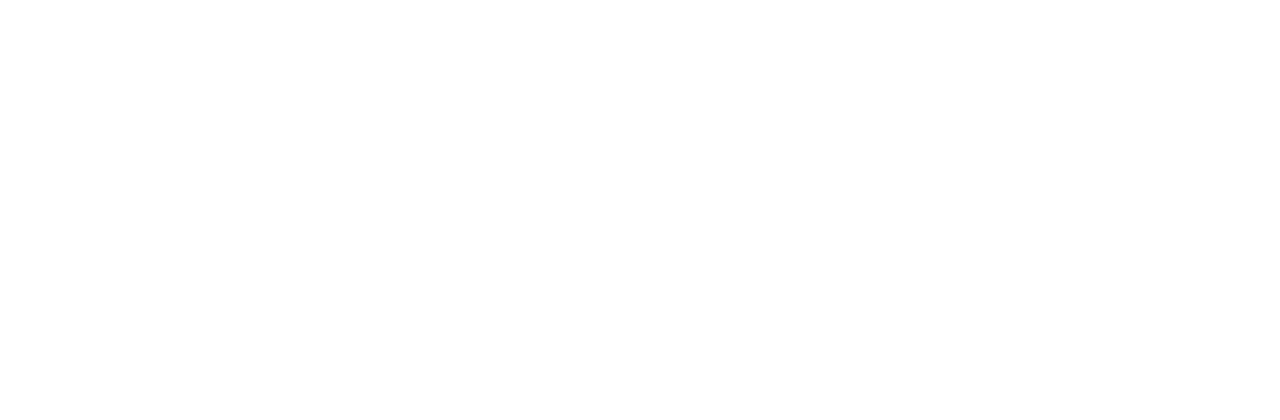
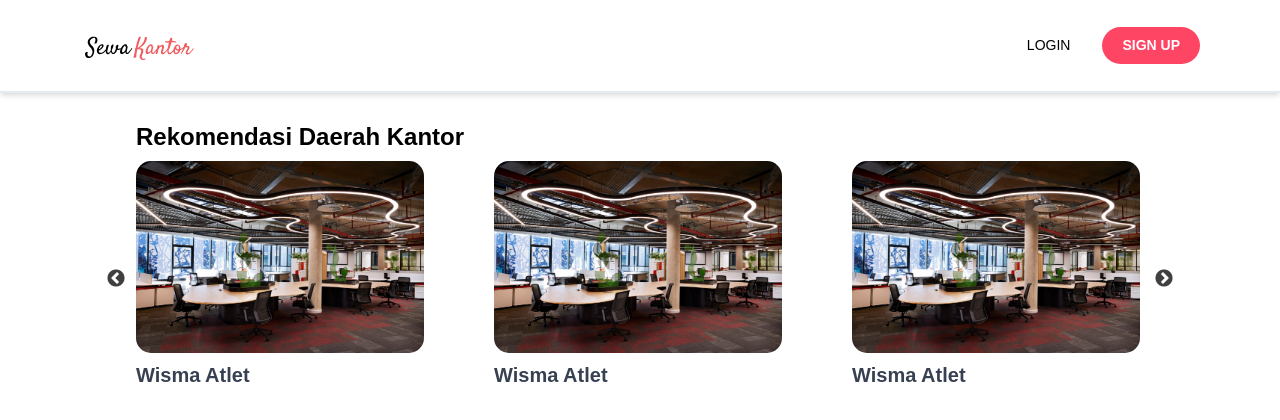
Before and after one commit to Sewakantor/frontend, a Next.js app: page / in a window 1280 px wide. Shown: the top 420 px of the page. Built offline with nearby package versions, Linux system fonts and the light colour scheme.

Commit message:
[ADD] Homepage, barus sampai carousels

```diff
--- a/components/CardCarousel.js
+++ b/components/CardCarousel.js
@@ -10,7 +10,7 @@
                     src={dummyImage}
                     alt="Kantor image"
                     objectFit='cover'
-                    className='absolute rounded-md object-none rounded-[15px]'
+                    className='absolute object-none rounded-[15px]'
                 />
             </div>
             <div className="py-1">
--- a/components/Carousels.js
+++ b/components/Carousels.js
@@ -1,153 +1,56 @@
-// import CardCarousel from '../components/CardCarousel'
-// import React from "react";
-// import Slider from "react-slick";
-// import { ArrowLeftIcon,ArrowRightIcon,ArrowCircleLeftIcon,ArrowCircleRightIcon} from '@heroicons/react/outline'
-// import Carousel from 'react-multi-carousel';
-// import "react-multi-carousel/lib/styles.css";
-
-// // const responsive = {
-// //     desktop: {
-// //       breakpoint: { max: 3000, min: 1024 },
-// //       items: 3,
-// //     },
-// //     tablet: {
-// //       breakpoint: { max: 1024, min: 464 },
-// //       items: 2,
-// //     },
-// //     mobile: {
-// //       breakpoint: { max: 464, min: 0 },
-// //       items: 1.5,
-// //     }
-// //   };
-
-// // export default function Carousels() {
-
-// //     const customLeftArrow = (
-// //         <div className="w-8 h-8 px-1 mb-5 ml-5 absolute left-0 text-center cursor-pointer bg-white rounded-full drop-shadow-2xl">
-// //             <ArrowLeftIcon className="w-5 h-5 my-1.5 mx-1" stoke="#000"/>
-// //         </div>
-// //     );
-
-// //     const customRightArrow = (
-// //         <div className="w-8 h-8 px-1 mb-5 mr-3 absolute right-0 text-center cursor-pointer bg-white rounded-full drop-shadow-2xl">
-// //             <ArrowRightIcon className="w-5 h-5 my-1.5 mx-1" stoke="#000"/>
-// //         </div>
-// //     );
-
-// //     return (
-// //         <>
-// //             <div className="p-10">
-// //                 <Carousel infinite customLeftArrow={customLeftArrow} customRightArrow={customRightArrow} responsive={responsive} itemClass="pl-10">
-// //                     <CardCarousel/>
-// //                     <CardCarousel/>
-// //                     <CardCarousel/>
-// //                     <CardCarousel/>
-// //                 </Carousel>
-// //             </div>
-// //         </>
-// //     )
-// // }
-
-// {/* {[...Array(3)].map((idx) => {
-//     return(
-//         <CardCarousel key={idx}/>
-//     )
-// })} */}
-// export default function Carousels() {
-//     const SlickArrowLeft = ({ currentSlide, slideCount, ...props }) => (
-//         <ArrowCircleLeftIcon className="w-6 h-6 text-gray-600" {...props}/>
-//       );
-
-//       const SlickArrowRight = ({ currentSlide, slideCount, ...props }) => (
-//         <ArrowCircleRightIcon className="w-6 h-6 text-gray-600" {...props}/>
-//       );
-
-//       const settings = {
-//         dots: false,
-//         infinite: true,
-//         speed: 500,
-//         slidesToShow: 3,
-//         slidesToScroll: 1,
-//         initialSlide:3,
-//         className: 'react__slick__slider__parent',
-//         // prevArrow: <SlickArrowLeft />,
-//         // nextArrow: <SlickArrowRight />,
-//         responsive: [
-//             {
-//               breakpoint: 1024,
-//               settings: {
-//                 slidesToShow: 2,
-//                 slidesToScroll: 1,
-//                 infinite: true,
-//                 dots: true
-//               }
-//             },
-//             {
-//               breakpoint: 600,
-//               settings: {
-//                 slidesToShow: 1,
-//                 slidesToScroll: 1,
-//                 initialSlide: 0
-//               }
-//             },
-//             {
-//               breakpoint: 480,
-//               settings: {
-//                 slidesToShow: 1,
-//                 slidesToScroll: 1
-//               }
-//             }
-//           ]
-//       };
-//       return (
-//        <div>
-//                 <Slider {...settings}>
-//                     <CardCarousel/>
-//                     <CardCarousel/>
-//                     <CardCarousel/>
-//                     <CardCarousel/>
-//                     <CardCarousel/>
-//                     <CardCarousel/>
-//                     <CardCarousel/>
-//                     <CardCarousel/>
-//                 </Slider>
-//             </div>
-
-//       );
-// }
-
-import { Swiper, SwiperSlide } from 'swiper/react';
 import CardCarousel from './CardCarousel';
+import Slider from "react-slick";
 
 export default function Carousels() {
+  const settings = {
+    dots: false,
+    infinite: true,
+    speed: 500,
+    slidesToShow: 3,
+    slidesToScroll: 1,
+    initialSlide: 0,
+    responsive: [
+      {
+        breakpoint: 1024,
+        settings: {
+          slidesToShow: 2,
+          slidesToScroll: 1,
+          infinite: true,
+        }
+      },
+      {
+        breakpoint: 720,
+        settings: {
+          slidesToShow: 1,
+          slidesToScroll: 1,
+          dots:true
+        }
+      },
+      {
+        breakpoint: 480,
+        settings: {
+          slidesToShow: 1,
+          slidesToScroll: 1,
+          centerMode: true,
+        }
+      }
+    ]
+  };
     return (
-        <Swiper
-            centeredSlides={true}
-            navigation={true}
-            pagination={{ "clickable": true}}
-            onSlideChange={() => console.log('slide change')}
-            onSwiper={(swiper) => console.log(swiper)}
-            breakpoints={{
-                "640": {
-                  "slidesPerView": 1,
-                  "spaceBetween": 20,
-                  "centeredSlides": true
-                },
-                "768": {
-                  "slidesPerView": 2,
-                  "spaceBetween": 40
-                },
-                "1024": {
-                  "slidesPerView":3,
-                  "spaceBetween": 50
-                }
-              }}
-            >
-            <SwiperSlide><CardCarousel/></SwiperSlide>
-            <SwiperSlide><CardCarousel/></SwiperSlide>
-            <SwiperSlide><CardCarousel/></SwiperSlide>
-            <SwiperSlide><CardCarousel/></SwiperSlide>
-            <SwiperSlide><CardCarousel/></SwiperSlide>
-      </Swiper>
+      <div className='container mx-auto px-2 pt-7'>
+        <h1 className='pb-2 pl-16 font-bold text-2xl'>Rekomendasi Daerah Kantor </h1>
+        <Slider {...settings} className='pl-16'>
+          <CardCarousel/>
+          <CardCarousel/>
+          <CardCarousel/>
+          <CardCarousel/>
+          <CardCarousel/>
+          <CardCarousel/>
+          <CardCarousel/>
+          <CardCarousel/>
+          <CardCarousel/>
+          <CardCarousel/>
+        </Slider>
+      </div>
     )
 }
--- a/package.json
+++ b/package.json
@@ -21,8 +21,11 @@
     "react-rating": "^2.0.5",
     "react-rating-stars-component": "^2.2.0",
     "react-redux": "^7.2.6",
+    "react-slick": "^0.28.1",
     "redux-persist": "^6.0.0",
-    "sweetalert2": "^11.3.3"
+    "slick-carousel": "^1.8.1",
+    "sweetalert2": "^11.3.3",
+    "swiper": "^7.4.1"
   },
   "devDependencies": {
     "autoprefixer": "^10.4.0",
--- a/pages/_app.js
+++ b/pages/_app.js
@@ -2,6 +2,8 @@
 import { PersistGate } from "redux-persist/integration/react";
 import { store, persistor } from "../store/store";
 import '../styles/globals.css'
+import "slick-carousel/slick/slick.css";
+import "slick-carousel/slick/slick-theme.css";
 
 export default function MyApp({ Component, pageProps }) {
 
--- a/pages/index.js
+++ b/pages/index.js
@@ -1,7 +1,11 @@
+import Navbar from '../components/Navbar'
+import Carousels from '../components/Carousels'
+
 export default function Home() {
   return (
     <>
-
+      <Navbar/>
+      <Carousels/>
     </>
   )
 }
--- a/styles/globals.css
+++ b/styles/globals.css
@@ -13,3 +13,21 @@
   -webkit-appearance: none;
   margin: 0;
 }
+
+.slick-prev {
+  left: 3% !important;
+  z-index: 1;
+}
+
+.slick-next {
+  right: 3% !important;
+  z-index: 1;
+}
+
+.slick-prev:before {
+  color: black !important;
+  box-shadow: 10px;
+}
+.slick-next:before {
+  color: black !important;
+}
```
Also changed, not shown: public/assets/images/RightArrow.png (added), 1 other file (tests, documents, lock files or other folders).
